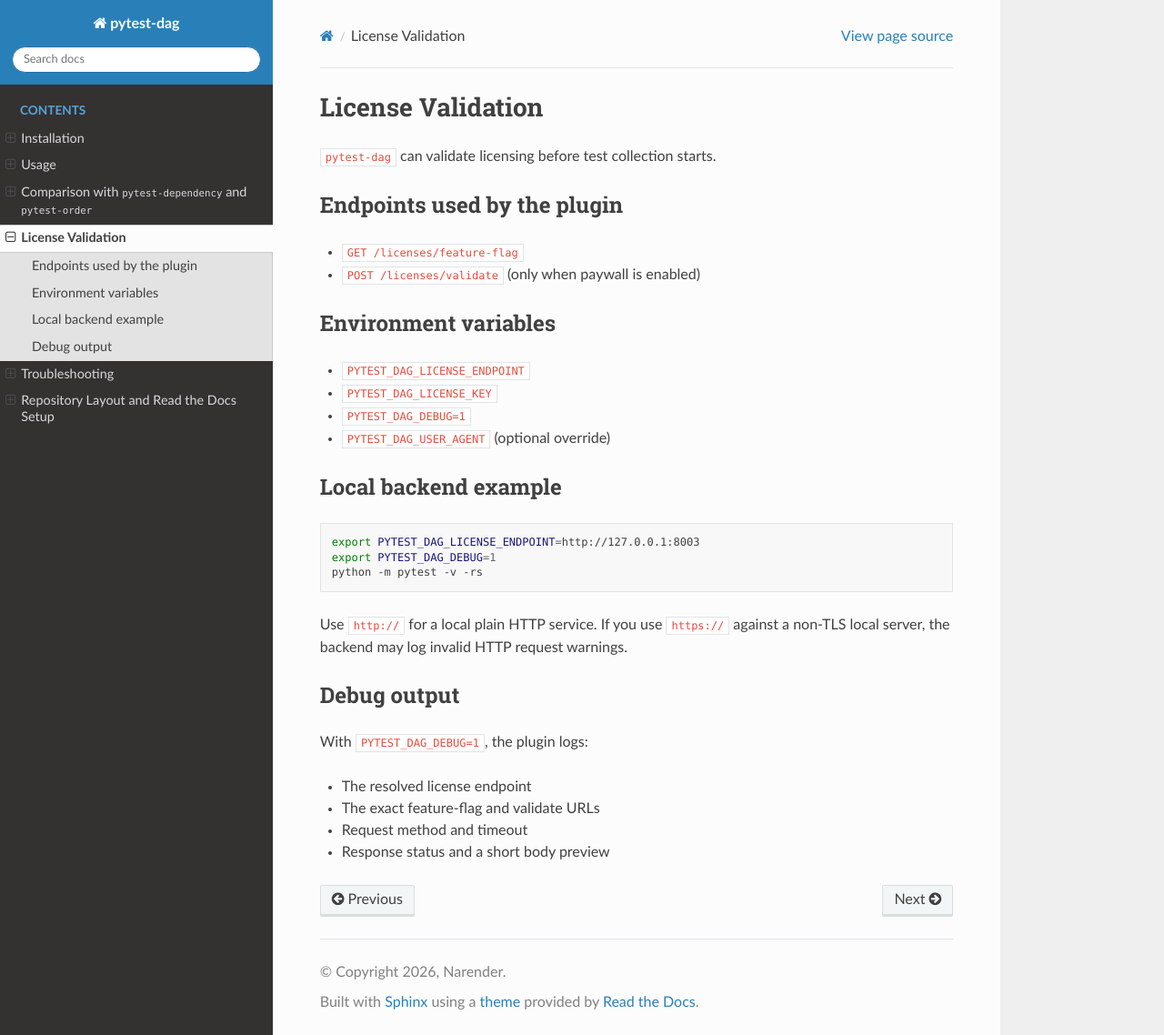
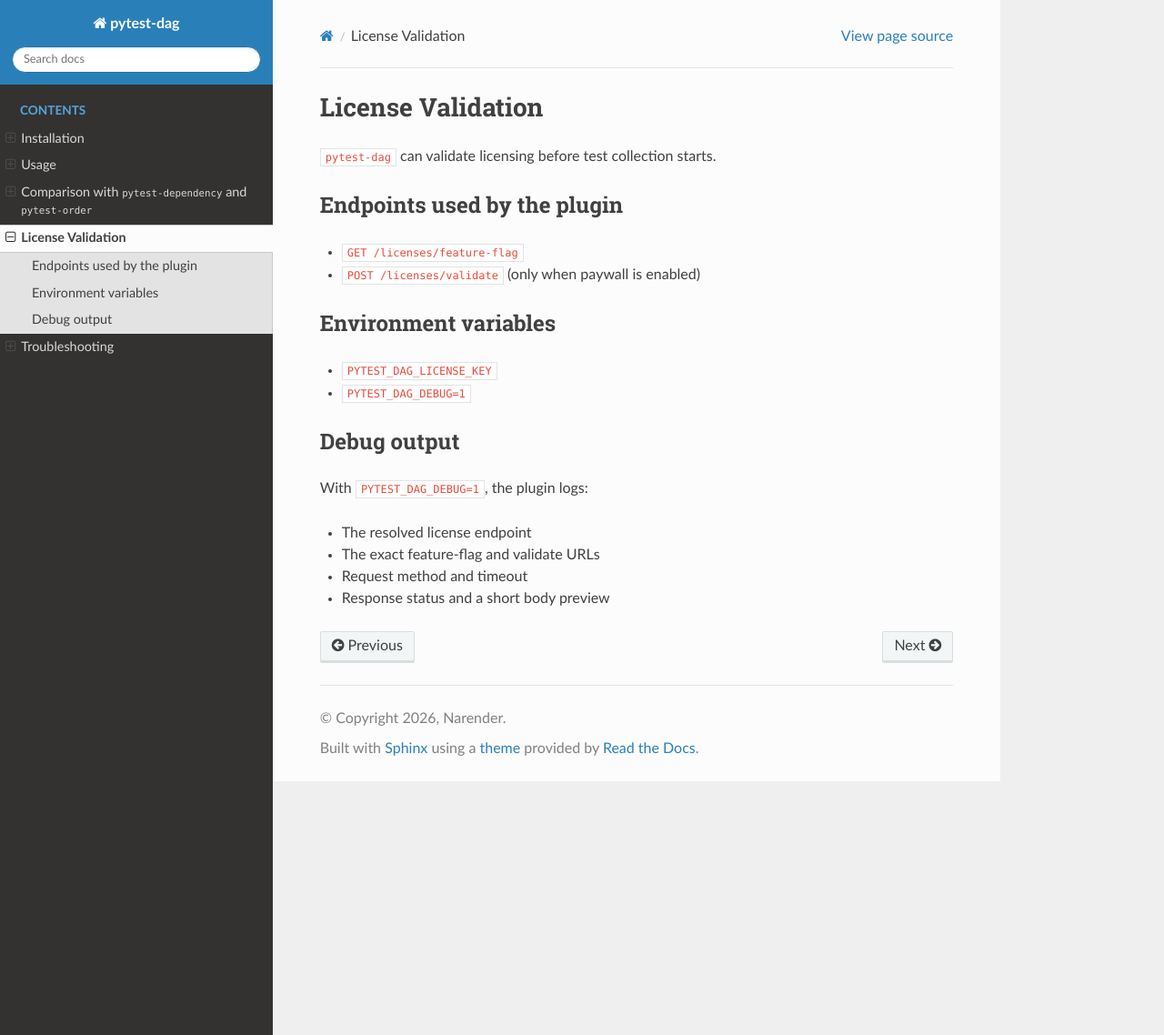
Before and after one commit to SLR-Software-Solutions-Inc/pytest-dag-documentation, a Sphinx documentation site: the page built from docs/license-validation.md, in a window 1280 px wide and 1138 px high. Shown: the whole window at 91% size. Built offline with Sphinx 7.4.7 and the Read the Docs theme 3.1.0, drawn with Linux system fonts in a browser that asks for light colours.

Commit message:
Trim public docs to user-facing content only

````diff
--- a/docs/license-validation.md
+++ b/docs/license-validation.md
@@ -9,21 +9,8 @@
 
 ## Environment variables
 
-- `PYTEST_DAG_LICENSE_ENDPOINT`
 - `PYTEST_DAG_LICENSE_KEY`
 - `PYTEST_DAG_DEBUG=1`
-- `PYTEST_DAG_USER_AGENT` (optional override)
-
-## Local backend example
-
-```bash
-export PYTEST_DAG_LICENSE_ENDPOINT=http://127.0.0.1:8003
-export PYTEST_DAG_DEBUG=1
-python -m pytest -v -rs
-```
-
-Use `http://` for a local plain HTTP service. If you use `https://` against a
-non-TLS local server, the backend may log invalid HTTP request warnings.
 
 ## Debug output
 
````
Also changed, not shown: README.md (+3 -20 lines), docs/index.md (+0 -1 lines), docs/readthedocs-separate-repo.md (deleted, +0 -65 lines).
